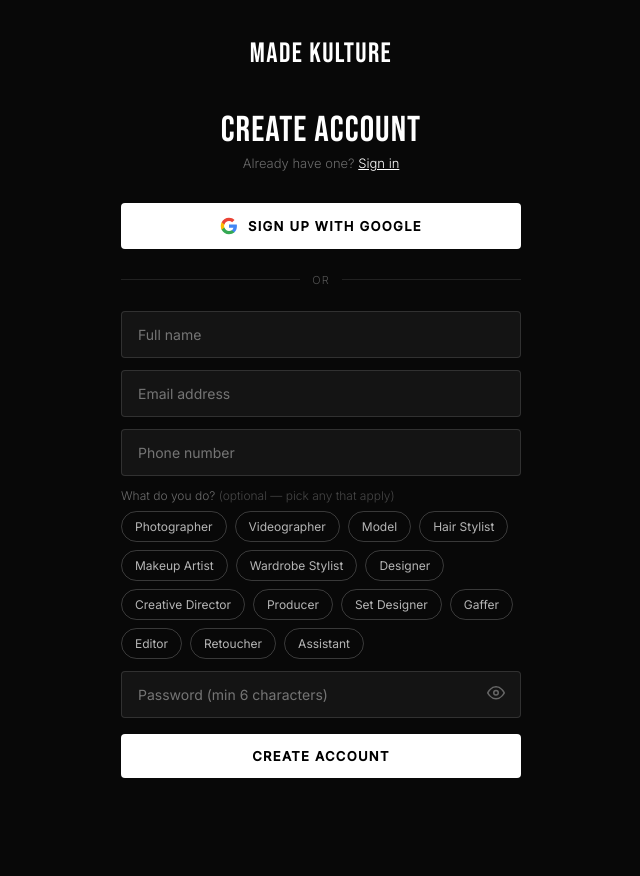
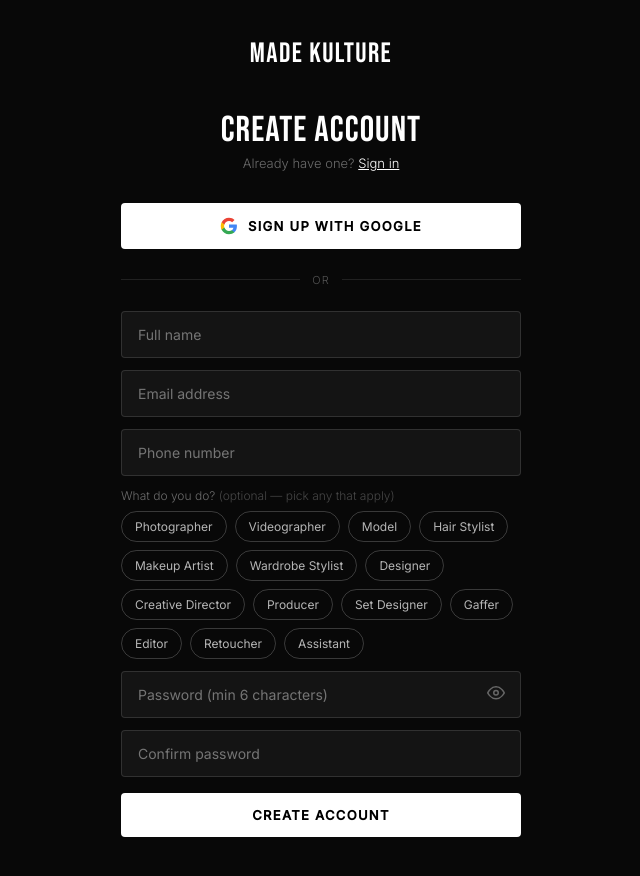
Before and after one commit to teddytran-madekulture/made-kulture-studio, a Next.js app: page /signup in a window 1280 px wide. Shown: the whole page, without its empty margins (319-959 px from the left). Before the commit the page ends 818 px from the top, so only its background shows below. Built offline with nearby package versions, Linux system fonts and the light colour scheme; no server answers.

Commit message:
Add confirm-password field to signup; security already has match check

```diff
--- a/app/signup/page.tsx
+++ b/app/signup/page.tsx
@@ -13,6 +13,7 @@ export default function SignupPage() {
   const [error, setError]     = useState('')
   const [success, setSuccess] = useState(false)
   const [showPw, setShowPw]   = useState(false)
+  const [password2, setPassword2] = useState('')
   const supabase = createClient()
 
   useEffect(() => {
@@ -27,6 +28,7 @@ export default function SignupPage() {
 
   const signUpEmail = async (e: React.FormEvent) => {
     e.preventDefault()
+    if (form.password !== password2) { setError('Passwords do not match'); return }
     setLoading(true); setError('')
     const { error } = await supabase.auth.signUp({
       email: form.email,
@@ -140,6 +142,7 @@ export default function SignupPage() {
               }
             </button>
           </div>
+          <input type={showPw ? 'text' : 'password'} placeholder="Confirm password" value={password2} onChange={e => setPassword2(e.target.value)} required minLength={6} style={inputStyle} />
           <button type="submit" disabled={loading} style={{
             width: '100%', background: '#fff', color: '#000', border: 'none',
             borderRadius: 4, padding: '14px', fontFamily: 'Inter', fontSize: 13,
```
